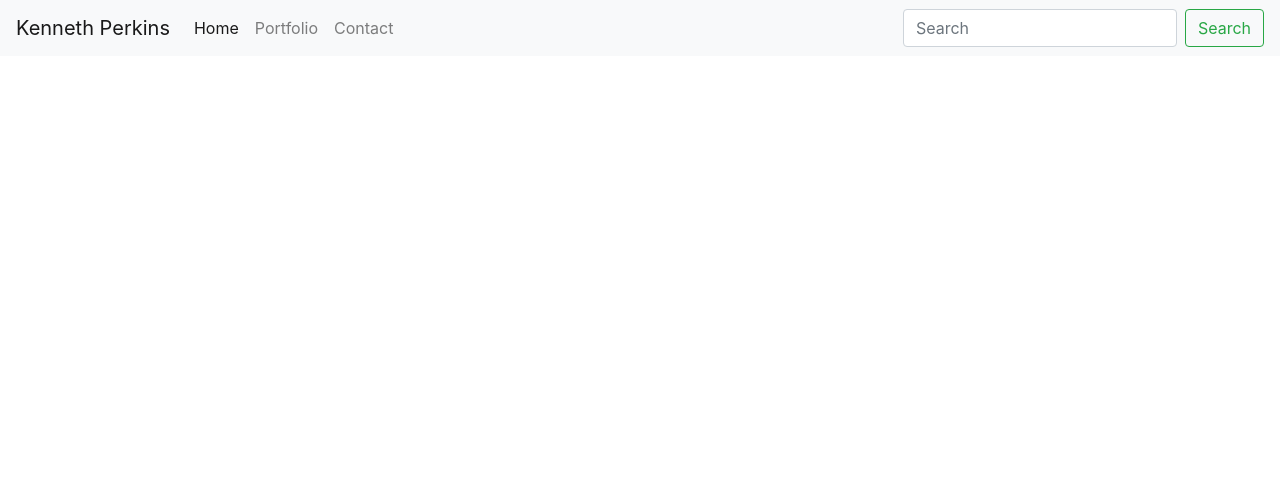
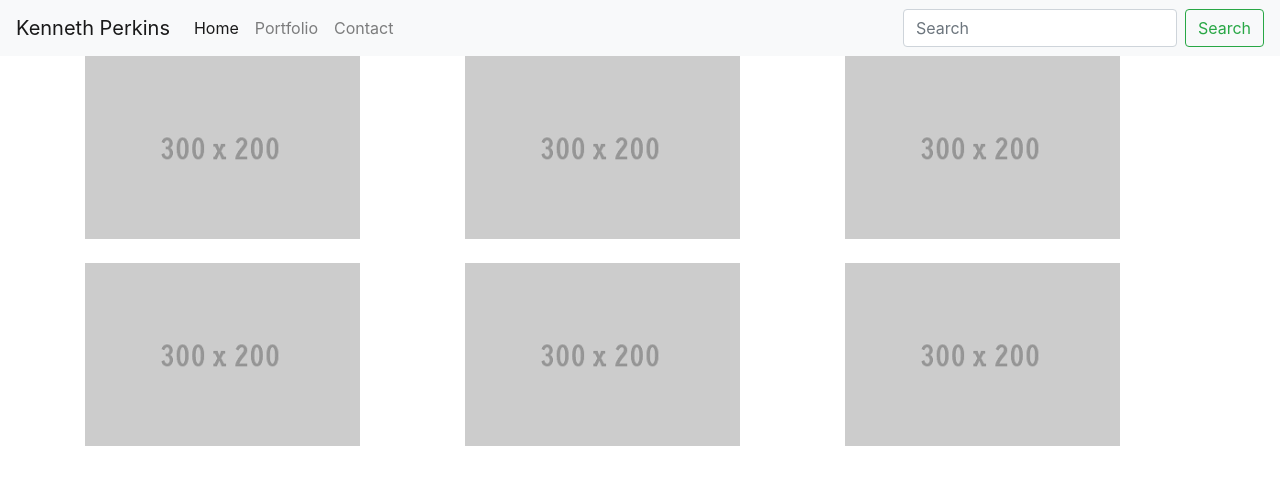
Before and after one commit to Ennykay7/Bootstrap-Portfolio, a plain HTML site: page portfolio.html in a window 1280 px wide. Drawn offline with nearby package versions, Linux system fonts and the light colour scheme.

Commit message:
added asstes folder, worked on portfolio, added button to contact

```diff
--- a/portfolio.html
+++ b/portfolio.html
@@ -5,7 +5,7 @@
     <meta charset="UTF-8">
     <meta name="viewport" content="width=device-width, initial-scale=1.0">
     <meta http-equiv="X-UA-Compatible" content="ie=edge">
-    <title>Document</title>
+    <title>Portfolio</title>
     <link rel="stylesheet" href="https://stackpath.bootstrapcdn.com/bootstrap/4.1.3/css/bootstrap.min.css" integrity="sha384-MCw98/SFnGE8fJT3GXwEOngsV7Zt27NXFoaoApmYm81iuXoPkFOJwJ8ERdknLPMO"
         crossorigin="anonymous">
 </head>
@@ -52,6 +52,31 @@
         </div>
     </nav>
 
+    <div class="container">
+        <div class="row">
+            <div class="col-sm-4">
+                <img src="assets/images/300x200.png" alt="portfolio img">
+            </div>
+            <div class="col-sm-4">
+                <img src="assets/images/300x200.png" alt="portfolio img">
+            </div>
+            <div class="col-sm-4">
+                <img src="assets/images/300x200.png" alt="portfolio img">
+            </div>
+        </div>
+        <br>
+        <div class="row">
+            <div class="col-sm-4">
+                <img src="assets/images/300x200.png" alt="portfolio img">
+            </div>
+            <div class="col-sm-4">
+                <img src="assets/images/300x200.png" alt="portfolio img">
+            </div>
+            <div class="col-sm-4">
+                <img src="assets/images/300x200.png" alt="portfolio img">
+            </div>
+        </div>
+    </div>
 
     <script src="https://code.jquery.com/jquery-3.3.1.slim.min.js" integrity="sha384-q8i/X+965DzO0rT7abK41JStQIAqVgRVzpbzo5smXKp4YfRvH+8abtTE1Pi6jizo"
         crossorigin="anonymous"></script>
```
Also changed, not shown: contact.html (+2 -1 lines), assets/images/300x200.png (added), assets/style.css (added).
